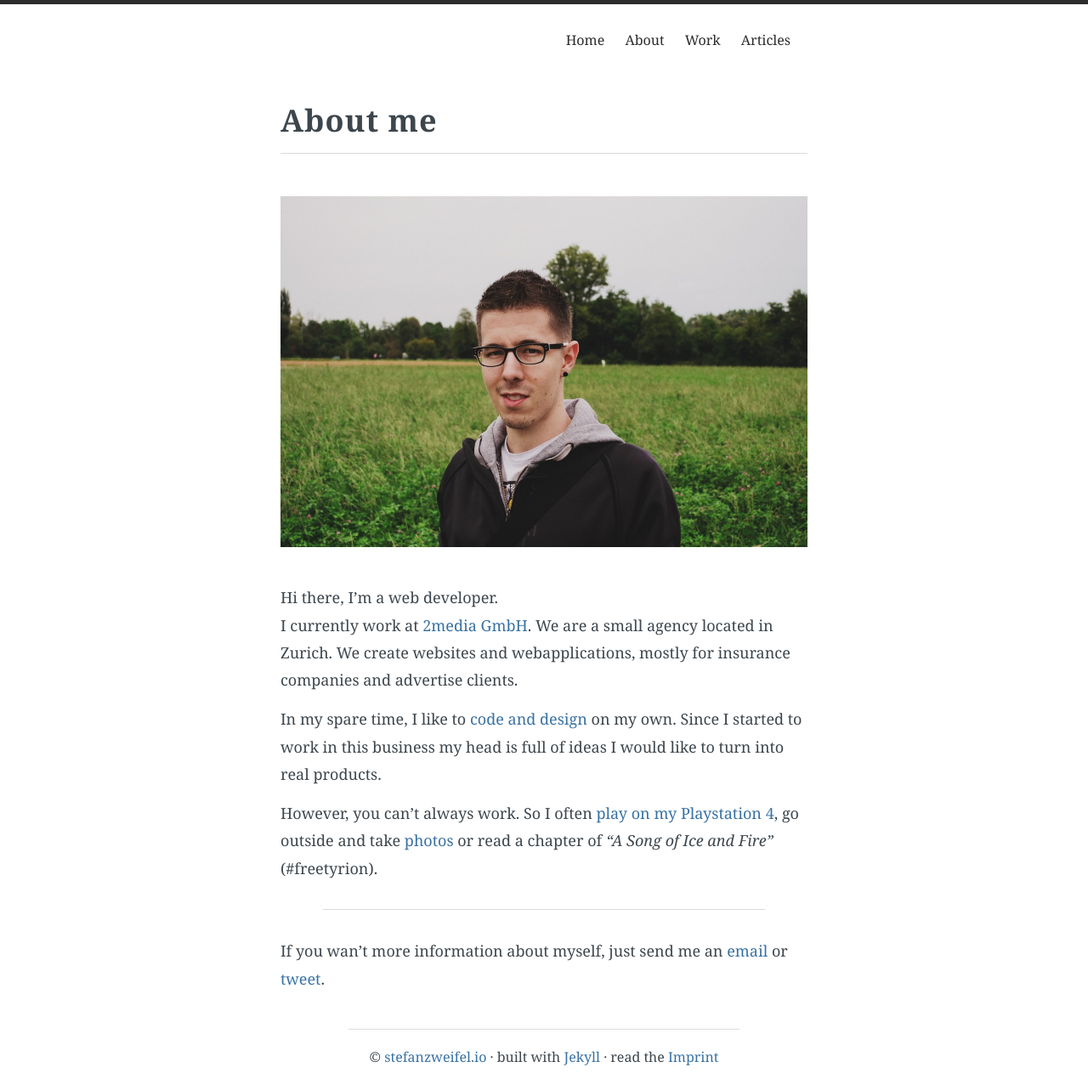
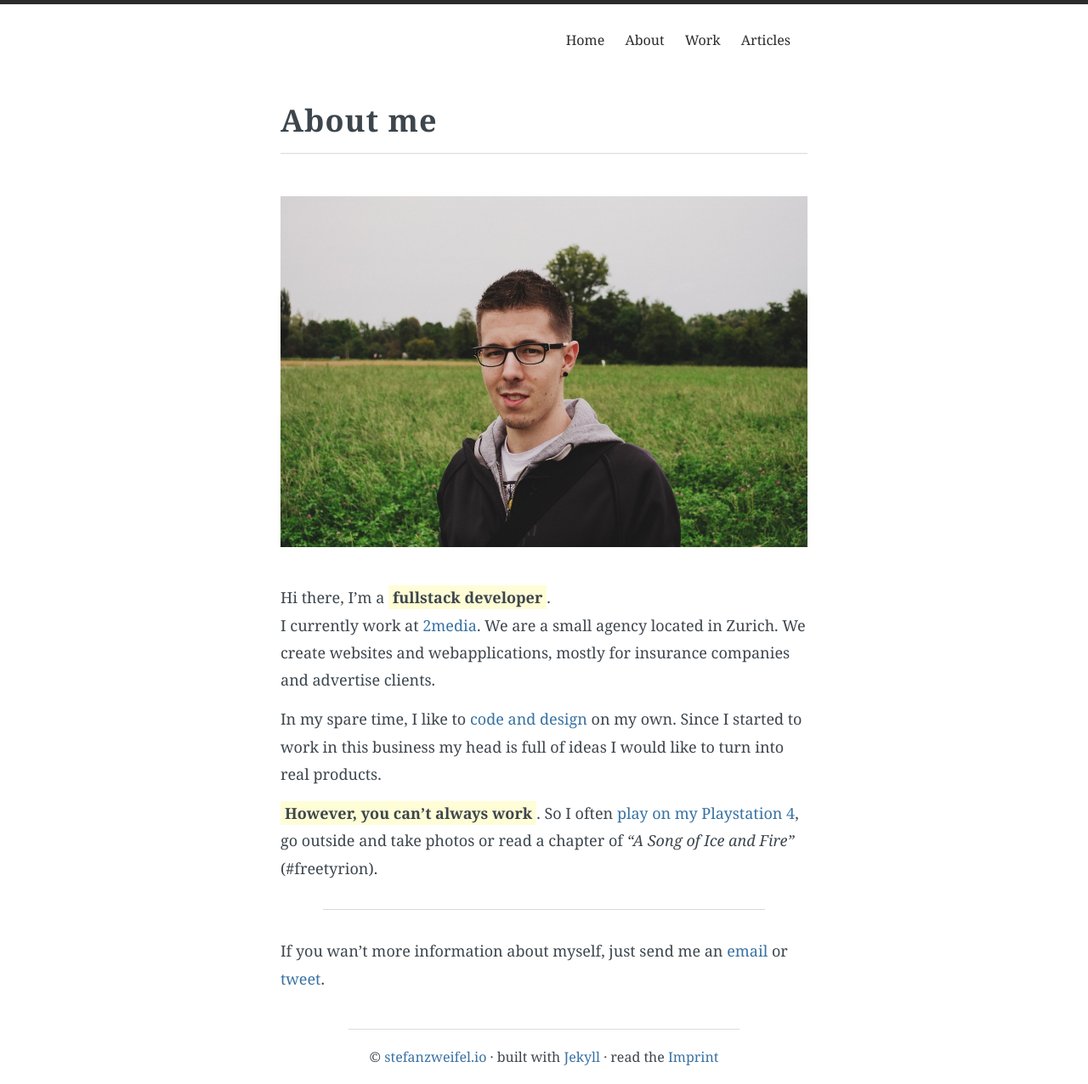
Before and after one commit to daybugging/stefanzweifel.io, a Jekyll site: the page built from about.md, in a window 1280 px wide. Shown: the whole page at 85% size. Built offline with Jekyll 4.4.1, drawn with Linux system fonts in a browser that asks for light colours.

Commit message:
More typos and copy changes
Signed-off-by: Stefan Zweifel <hello@stefanzweifel.io>

```diff
--- a/about.md
+++ b/about.md
@@ -7,12 +7,12 @@ subheader: Keep it simple &bull; Keep it real
 
 <img src="/img/portrait_large.jpg" srcset="/img/portrait_small@2x.jpg 480w, /img/portrait_large@2x.jpg 600w" alt="Stefan Zweifel">
 
-Hi there, I'm a web developer.<br>
-I currently work at [2media GmbH](http://2media.ch). We are a small agency located in Zurich. We create websites and webapplications, mostly for insurance companies and advertise clients.
+Hi there, I'm a **fullstack developer**.<br>
+I currently work at [2media](http://2media.ch). We are a small agency located in Zurich. We create websites and webapplications, mostly for insurance companies and advertise clients.
 
 In my spare time, I like to [code and design](/portfolio) on my own. Since I started to work in this business my head is full of ideas I would like to turn into real products.
 
-However, you can't always work. So I often [play on my Playstation 4](http://tv.wnx.ch), go outside and take [photos](http://photo.wnx.ch) or read a chapter of *"A Song of Ice and Fire"* (#freetyrion).
+**However, you can't always work**. So I often [play on my Playstation 4](http://tv.wnx.ch), go outside and take photos or read a chapter of *"A Song of Ice and Fire"* (#freetyrion).
 
 ---
 
--- a/index.html
+++ b/index.html
@@ -3,7 +3,7 @@ layout: homepage
 nav: site-nav--light
 ---
 
-<p>My name is Stefan, I'm a web developer based in Zurich, Switzerland. I currently work at 2media as a full stack developer. Most of the time I create projects for our clients or maintain and extend internal applications.</p>
+<p>My name is Stefan, I'm a <strong>fullstack developer</strong> based in Zurich, Switzerland. I currently work at 2media. Most of the time I create projects for our clients or maintain and extend internal applications.</p>
 
 <p>In my free time I like to work on my own <a href="{{ "/portfolio/" | prepend: site.baseurl }}" class="page-link">projects</a>,  <a href="{{ "/posts/" | prepend: site.baseurl }}" class="page-link">write</a> articles about development or just enjoy the day.</p>
 
```
